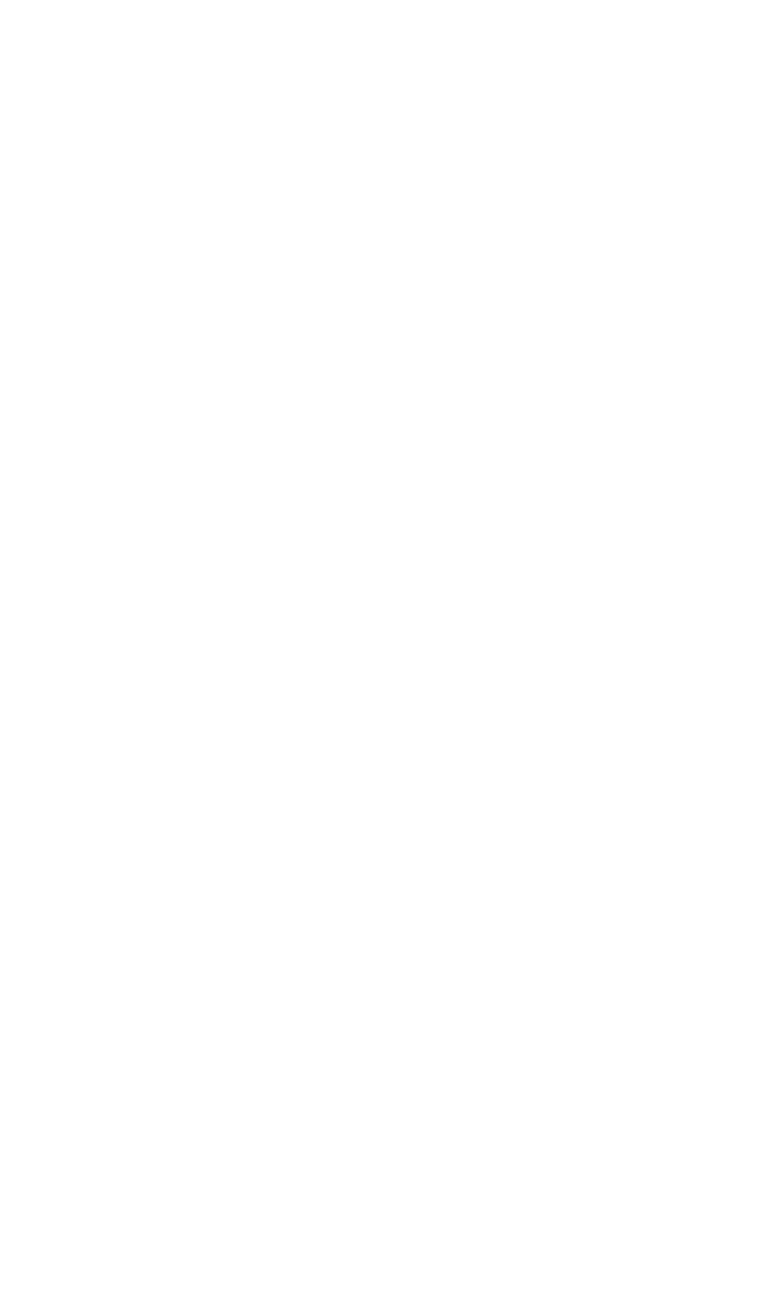
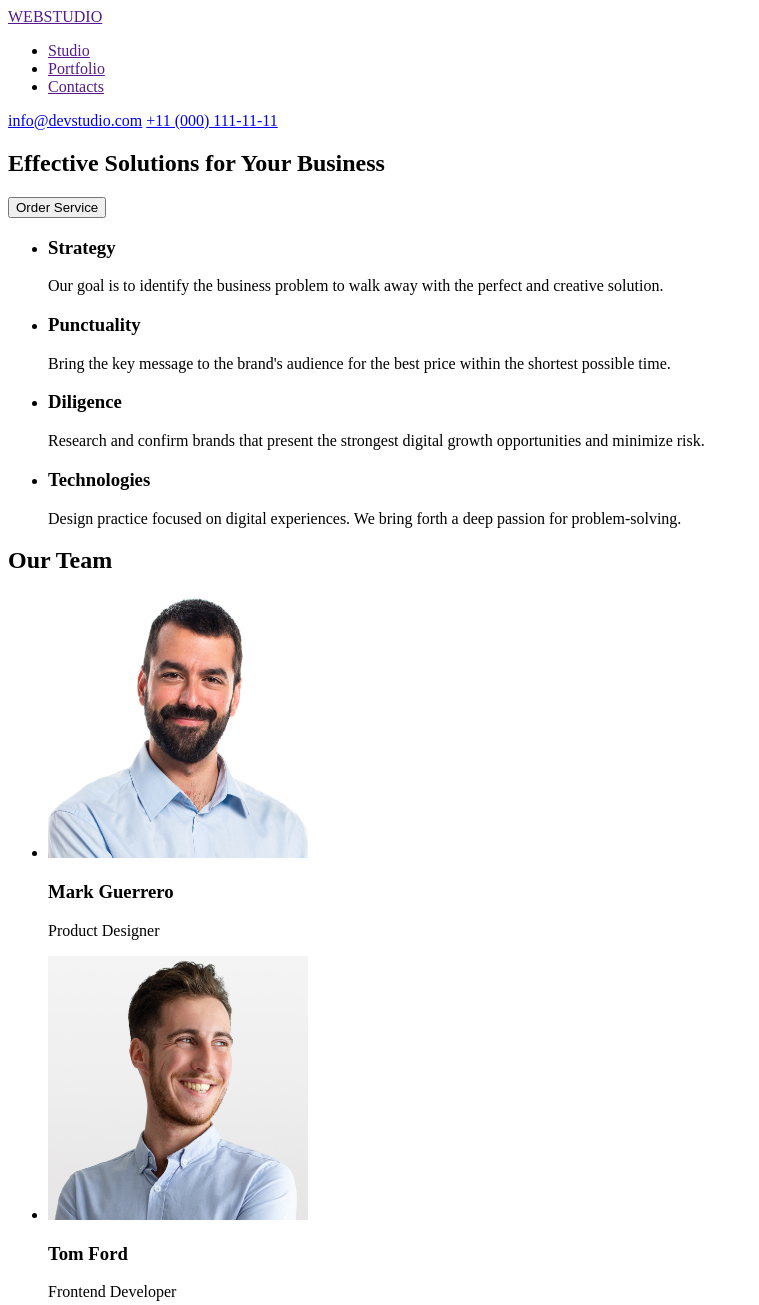
Before and after one commit to sonja-plgdd/goit-markup-hw-01, a plain HTML site: page index.html in a window 1280 px wide. Shown: the top 1305 px of the page, without its empty margins (0-759 px from the left). Before the commit the page ends 800 px from the top, so only its background shows below. Drawn offline with Linux system fonts and the light colour scheme.

Commit message:
Redacted index.html

```diff
--- a/index.html
+++ b/index.html
@@ -5,9 +5,109 @@
     <meta name="viewport" content="width=device-width, initial-scale=1.0" />
     <title>Document</title>
   </head>
+
   <body>
-    <header></header>
-    <main></main>
-    <footer></footer>
+    <header>
+      <a href="">WEBSTUDIO</a>
+      <nav>
+        <ul>
+          <li><a href="">Studio</a></li>
+          <li><a href="">Portfolio</a></li>
+          <li><a href="">Contacts</a></li>
+        </ul>
+      </nav>
+      <a href="mailto:info@devstudio.com">info@devstudio.com</a>
+      <a href="tel:+110001111111">+11 (000) 111-11-11</a>
+    </header>
+    <main>
+      <section>
+        <h1>Effective Solutions for Your Business</h1>
+        <button type="button">Order Service</button>
+      </section>
+      <section>
+        <ul>
+          <li>
+            <h3>Strategy</h3>
+            <p>
+              Our goal is to identify the business problem to walk away with the
+              perfect and creative solution.
+            </p>
+          </li>
+          <li>
+            <h3>Punctuality</h3>
+            <p>
+              Bring the key message to the brand's audience for the best price
+              within the shortest possible time.
+            </p>
+          </li>
+          <li>
+            <h3>Diligence</h3>
+            <p>
+              Research and confirm brands that present the strongest digital
+              growth opportunities and minimize risk.
+            </p>
+          </li>
+          <li>
+            <h3>Technologies</h3>
+            <p>
+              Design practice focused on digital experiences. We bring forth a
+              deep passion for problem-solving.
+            </p>
+          </li>
+        </ul>
+      </section>
+      <section>
+        <h2>Our Team</h2>
+        <ul>
+          <li>
+            <img
+              src="images/img-3.jpg"
+              alt="Mark Guerrero"
+              width="260"
+              height="264"
+            />
+            <h3>Mark Guerrero</h3>
+            <p>Product Designer</p>
+          </li>
+          <li>
+            <img
+              src="images/img-2.jpg"
+              alt="Tom Ford"
+              width="260"
+              height="264"
+            />
+            <h3>Tom Ford</h3>
+            <p>Frontend Developer</p>
+          </li>
+          <li>
+            <img
+              src="images/img-1.jpg"
+              alt="Camila Garcia"
+              width="260"
+              height="264"
+            />
+            <h3>Camila Garcia</h3>
+            <p>Marketing</p>
+          </li>
+          <li>
+            <img
+              src="images/img.jpg"
+              alt="Daniel Wilson"
+              width="260"
+              height="264"
+            />
+            <h3>Daniel Wilson</h3>
+            <p>UI Designer</p>
+          </li>
+        </ul>
+      </section>
+    </main>
+    <footer>
+      <a href="">WEBSTUDIO</a>
+      <p>
+        Increase the flow of customers and sales for your business with digital
+        marketing & growth solutions.
+      </p>
+    </footer>
   </body>
 </html>
```
